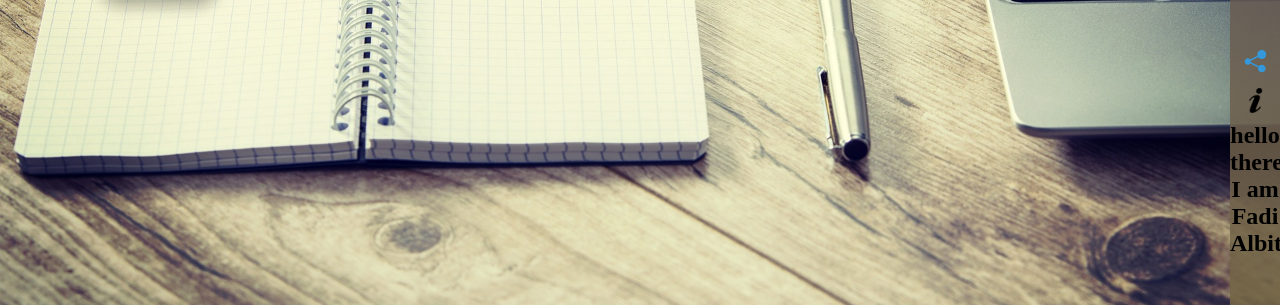
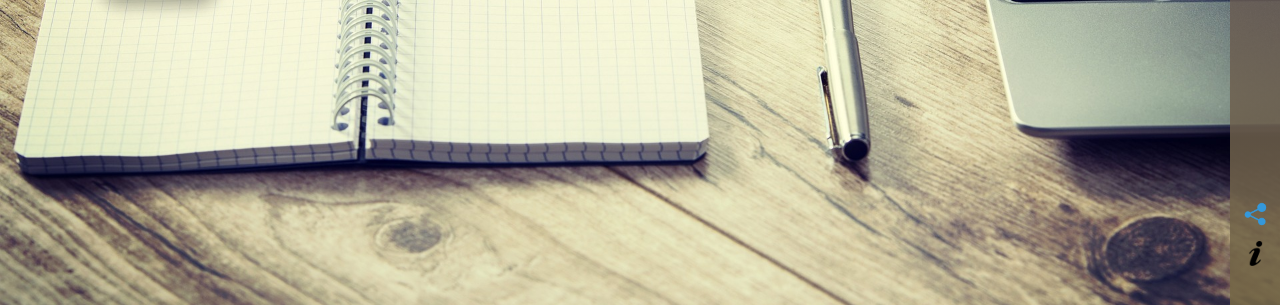
Before and after one commit to fadidash1/profile, a plain HTML site: page index.html in a window 1280 px wide. Shown: the part 495-800 px from the top of the page. Drawn offline with Linux system fonts and the light colour scheme.

Commit message:
animation 0.4

```diff
--- a/index.html
+++ b/index.html
@@ -32,12 +32,7 @@
       <div class="useful-links">
         <a href="https://powercoders.org/country/italy/" target="_blank"></a>
         <img src="images/share-icon.png">
-        <p><img src="images/info-icon.png">
-          <h2>hello there, I am Fadi Albitar</h2><br>
-          <h3></h3>
-
-        </p>
-      </div>
+        <img src="images/info-icon.png">
         <div class="bubbles">
           <img src="images/bubble.png">
           <img src="images/bubble.png">
@@ -47,7 +42,7 @@
           <img src="images/bubble.png">
           <img src="images/bubble.png">
         </div>
-
+      </div>
 </body>
 
 </html>
```
Lines whose indentation alone changed are shown as unchanged.
